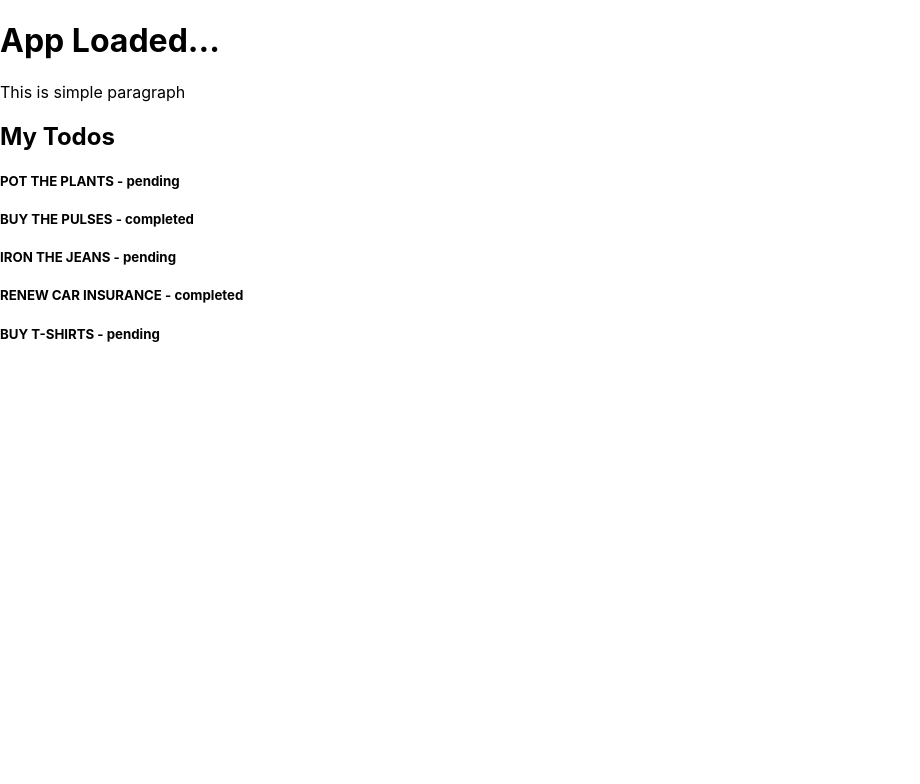
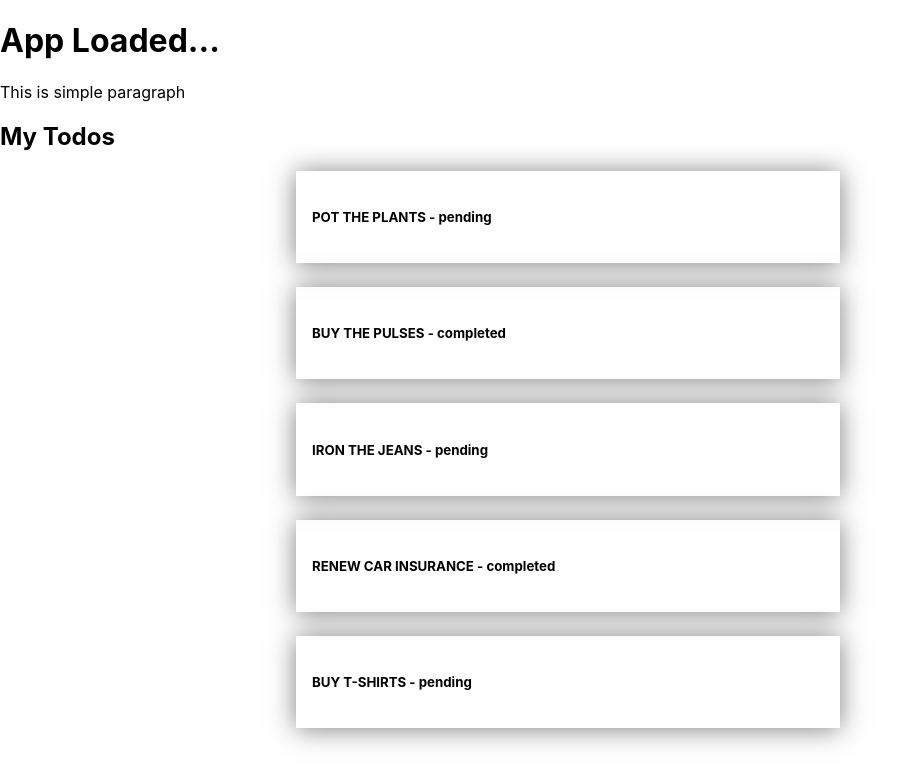
Before and after one commit to synergy2411/db-ui_b1, a React (Create React App) app in the folder first-app/: page / in a window 1280 px wide. Shown: the top 784 px of the page, without its empty margins (0-920 px from the left). Built offline with nearby package versions, Linux system fonts and the light colour scheme.

Commit message:
css aded

```diff
--- a/first-app/src/Components/Todos/TodoItem/TodoItem.jsx
+++ b/first-app/src/Components/Todos/TodoItem/TodoItem.jsx
@@ -1,8 +1,12 @@
+import classes from "./TodoItem.module.css";
+
 function TodoItem({ id, label, status }) {
   return (
-    <h5>
-      {label.toUpperCase()} - <span>{status}</span>
-    </h5>
+    <li className={classes["list-item"]}>
+      <h5>
+        {label.toUpperCase()} - <span>{status}</span>
+      </h5>
+    </li>
   );
 }
 
--- /dev/null
+++ b/first-app/src/Components/Todos/TodoItem/TodoItem.module.css
@@ -0,0 +1,7 @@
+.list-item {
+  padding: 16px;
+  margin-left: 20vw;
+  margin-bottom: 24px;
+  box-shadow: 0 1px 25px rgba(0, 0, 0, 0.5);
+  max-width: 40vw;
+}
--- a/first-app/src/Components/Todos/Todos.jsx
+++ b/first-app/src/Components/Todos/Todos.jsx
@@ -11,11 +11,18 @@ function Todos() {
 
   return (
     <>
-      <h2 className="">My Todos</h2>
+      <h2>My Todos</h2>
 
-      {todos.map((todo) => (
-        <TodoItem id={todo.id} label={todo.label} status={todo.status} />
-      ))}
+      <ul style={{ listStyle: "none" }}>
+        {todos.map((todo) => (
+          <TodoItem
+            key={todo.id}
+            id={todo.id}
+            label={todo.label}
+            status={todo.status}
+          />
+        ))}
+      </ul>
     </>
   );
 }
```
